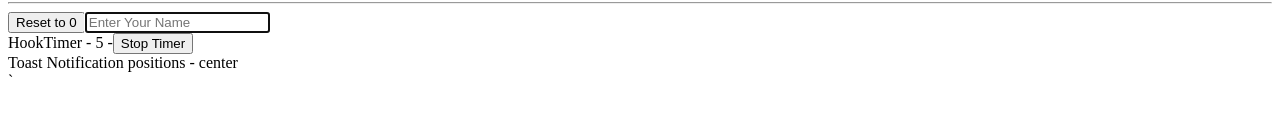
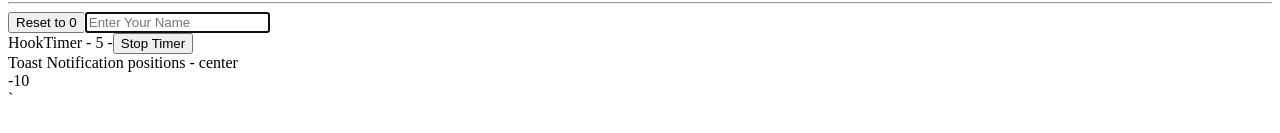
Before and after one commit to mohammadvaladbiegi2/React-Typescript, a React (Vite) app: page / in a window 1280 px wide. Shown: the part 315-448 px from the top of the page. Built offline with nearby package versions, Linux system fonts and the light colour scheme.

Commit message:
Restricting Props

```diff
--- a/src/App.tsx
+++ b/src/App.tsx
@@ -7,6 +7,7 @@ import ContexThemProvider from "./component/ContexAPI/themcontex";
 import InputRef from "./component/UseRef-type/input.Ref.Simple";
 import { MutableRef } from "./component/UseRef-type/Mutable.Ref";
 import { Toast } from "./component/Template-Literals-Exclude/Positions";
+import RandomNumber from "./component/Restricting-Props/Random-Number";
 
 const App = (): JSX.Element => {
 
@@ -32,6 +33,7 @@ const App = (): JSX.Element => {
       <InputRef />
       <MutableRef />
       <Toast positions="center"/>
+      <RandomNumber  value={{value:-10,isNegative:false}}  />
     </ContexThemProvider>
   );
 }
--- /dev/null
+++ b/src/component/Restricting-Props/Random-Number.tsx
@@ -0,0 +1,41 @@
+
+
+
+// when we use this case we want sent props value and just one fo this options isPositive /  isNegative /  isZero otherwise get Error
+
+type ValueNumberType = {
+    value: number
+}
+
+type PositiveNumberType = ValueNumberType & {
+    isPositive: boolean,
+    isNegative?: never
+    isZero?: never
+}
+type NegativeNumberType = ValueNumberType & {
+    isNegative: boolean,
+    isPositive?: never
+    isZero?: never
+}
+type ZeroNumberType = ValueNumberType & {
+    isZero: boolean,
+    isPositive?: never
+    isNegative?: never
+}
+
+
+type RandomNumberType = {
+    value: PositiveNumberType | NegativeNumberType | ZeroNumberType
+}
+
+
+
+const RandomNumber = ({ value }: RandomNumberType) => {
+    return (
+        <div>
+            {value.value} {value.isPositive && "Positive"} {value.isNegative && "Negative"} {value.isZero && "Zero"}
+        </div>
+    );
+}
+
+export default RandomNumber;
```
